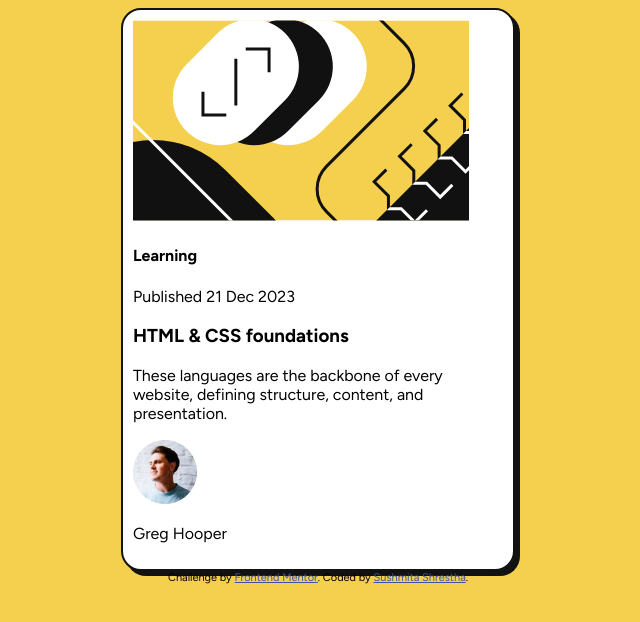
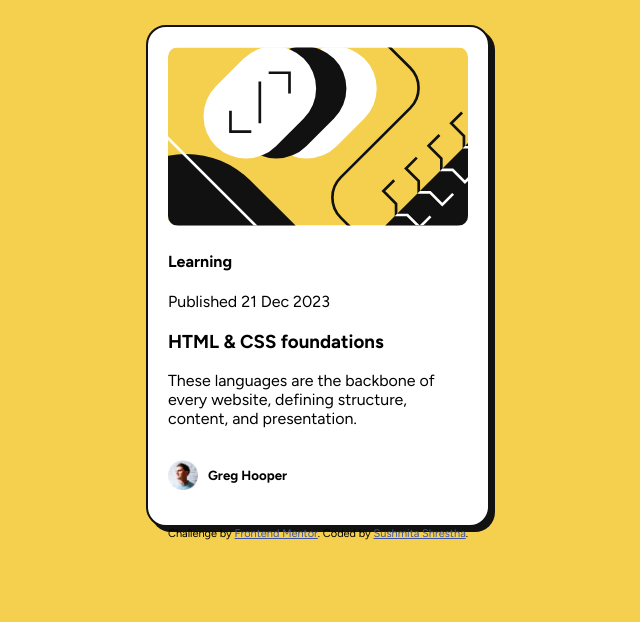
Before and after one commit to sushmita-writes/Web-Development, a plain HTML site: page blog-preview-card/index.html in a window 1280 px wide. Shown: the whole page, without its empty margins (322-962 px from the left). Drawn offline with Linux system fonts and the light colour scheme.

Commit message:
style: thumbnail and profile; update: container layout

```diff
--- a/blog-preview-card/index.html
+++ b/blog-preview-card/index.html
@@ -16,7 +16,8 @@
 <body>
   <main>
     <article class="container">
-      <img src="./assets/images/illustration-article.svg" alt="Illustration of a person reading an article">
+      <img src="./assets/images/illustration-article.svg" alt="Illustration of a person reading an article"
+        class="thumbnail">
 
       <section>
         <h4>Learning</h4>
@@ -29,9 +30,9 @@
           defining structure, content, and presentation.</p>
       </section>
 
-      <section>
+      <section class="profile">
         <img src="./assets/images/image-avatar.webp" alt="Avatar">
-        <p>Greg Hooper</p>
+        <h5>Greg Hooper</h5>
       </section>
     </article>
   </main>
--- a/blog-preview-card/style.css
+++ b/blog-preview-card/style.css
@@ -1,16 +1,36 @@
 body {
     background-color: hsl(47, 88%, 63%);
     font-family: 'figtree', sans-serif;
+    margin: 25px;
 }
 
 .container {
-    max-width: 370px;
+    max-width: 300px;
     margin: 0 auto;
-    padding: 10px;
+    padding: 20px;
     background-color: white;
     border: hsl(0, 0%, 7%) 2px solid;
     border-radius: 20px;
     box-shadow: 5px 5px 0px hsl(0, 0%, 7%);
+}
+
+.container .thumbnail {
+    width: 100%;
+    height: auto;
+    border-radius: 10px;
+}
+
+.container .profile {
+    display: flex;
+    flex-direction: row;
+    justify-content: flex-start;
+    align-items: center;
+    gap: 10px;
+}
+
+.container .profile img {
+    width: 30px;
+    height: 30px;
 }
 
 .attribution {
```
